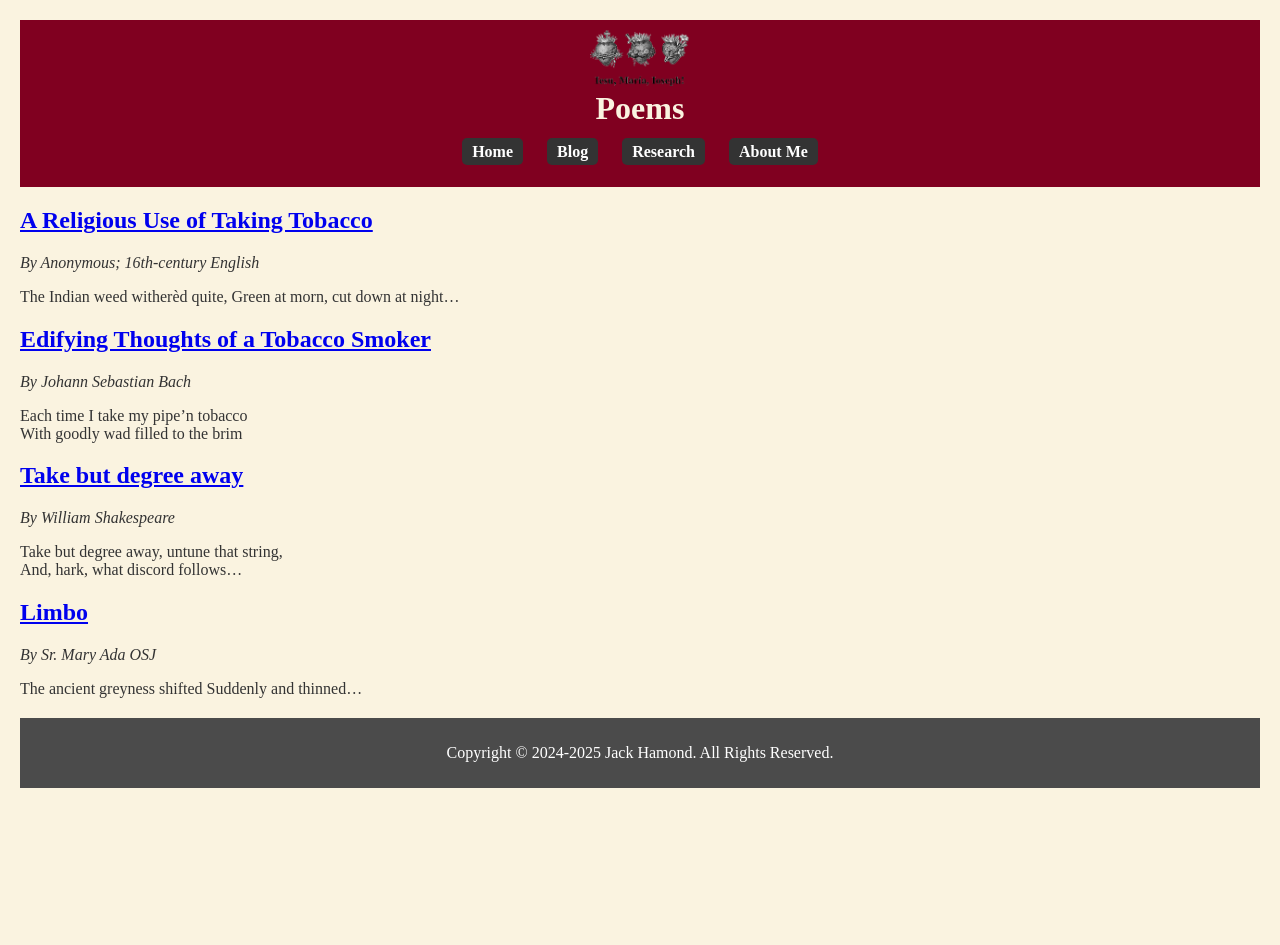
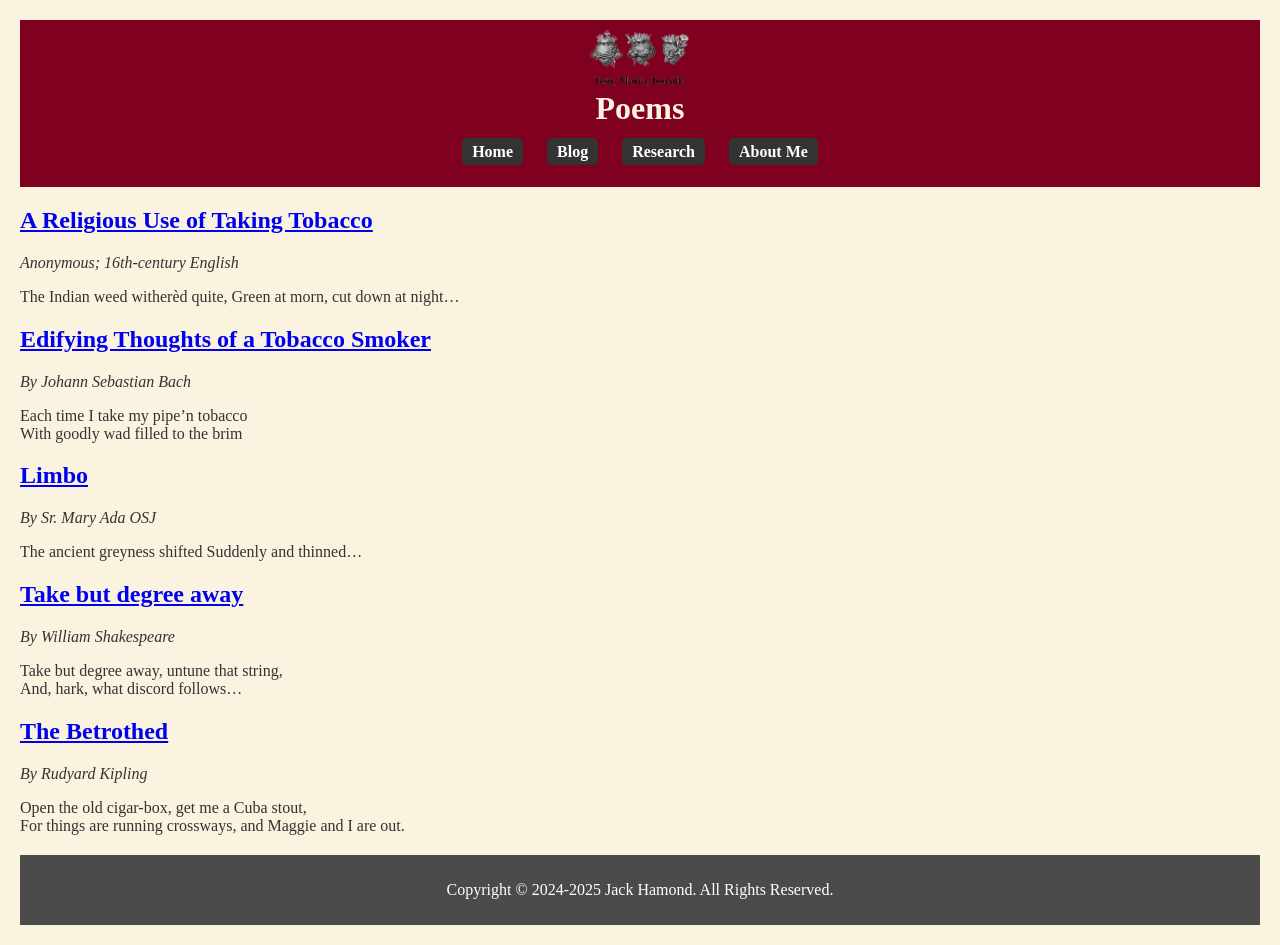
Before and after one commit to jackhamond/jackhamond.github.io, a Jekyll site: the page built from research/creatio/poetry/index.md, in a window 1280 px wide. Built offline with Jekyll 4.4.1, drawn with Linux system fonts in a browser that asks for light colours; our own code applies the rules of GitHub Pages for plain Markdown files; before the commit the page ends 900 px from its top, so only the background shows below that.

Commit message:
Update index.md

```diff
--- a/research/creatio/poetry/index.md
+++ b/research/creatio/poetry/index.md
@@ -16,6 +16,13 @@
 Each time I take my pipe'n tobacco
 With goodly wad filled to the brim
 
+## [Limbo](/research/creatio/poetry/limbo)
+
+*By Sr. Mary Ada OSJ*
+
+The ancient greyness shifted
+Suddenly and thinned…
+
 ## [Take but degree away](/research/creatio/poetry/take-but-degree-away/)
 
 *By William Shakespeare*
@@ -23,10 +30,9 @@
 Take but degree away, untune that string,
 And, hark, what discord follows…
 
+## [The Betrothed](/research/creatio/poetry/the-betrothed/)
 
-## [Limbo](/research/creatio/poetry/limbo)
+*By Rudyard Kipling*
 
-*By Sr. Mary Ada OSJ*
-
-The ancient greyness shifted
-Suddenly and thinned…
+Open the old cigar-box, get me a Cuba stout,
+For things are running crossways, and Maggie and I are out.
```
Also changed, not shown: other parts of research/creatio/poetry/index.md (+1 -1 lines).
